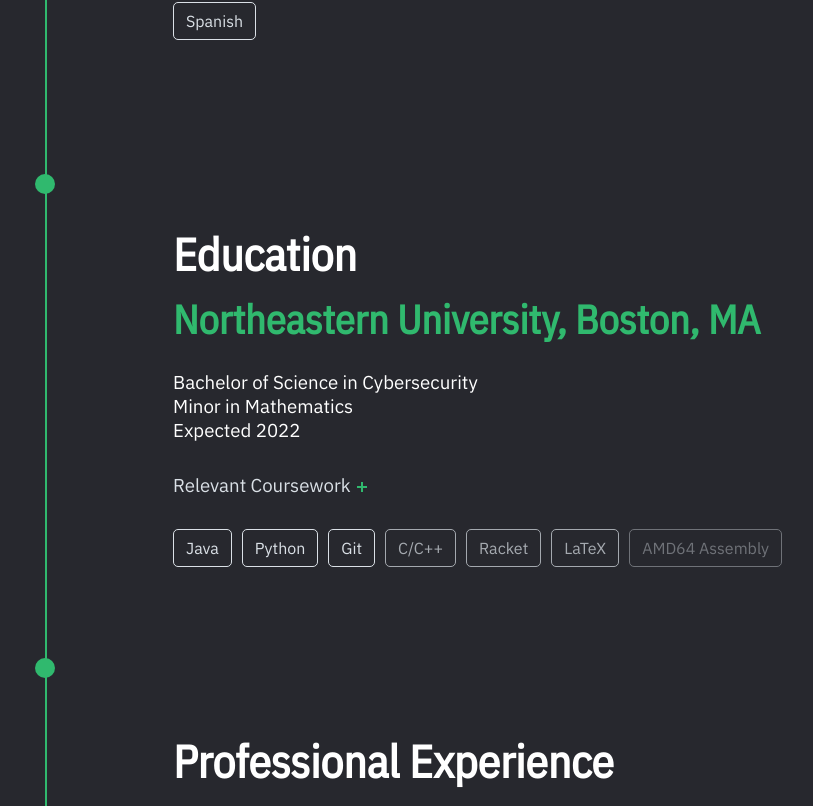
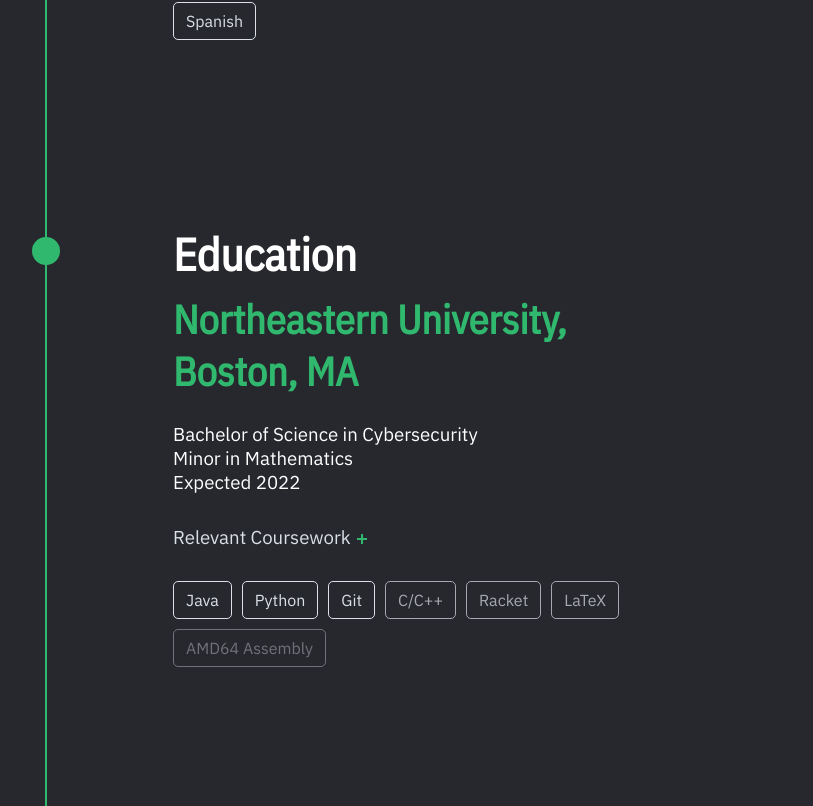
Before and after one commit to justinkonecny/website, a React (Create React App) app: page / in a window 1280 px wide. Shown: the part 1991-2797 px from the top of the page, without its empty margins (83-896 px from the left). Built offline with nearby package versions, Linux system fonts and the light colour scheme.

Commit message:
Fix timeline dots

```diff
--- a/src/components/Home.js
+++ b/src/components/Home.js
@@ -347,7 +347,7 @@
                     </TimelineElement>
 
                     {/* EDUCATION */}
-                    <TimelineElement dotId={'education'}>
+                    <TimelineElement dotId={'education'} textOnly={true}>
                         <div className={this.state.isMobile ? 'body body-mobile' : 'body'}>
                             <h2 id={'education'}>Education</h2>
                             <h3>Northeastern University, Boston, MA</h3>
@@ -392,7 +392,7 @@
                     </TimelineElement>
 
                     {/* WORK EXPERIENCE */}
-                    <TimelineElement dotId={'experience'}>
+                    <TimelineElement dotId={'experience'} textOnly={true}>
                         <h2 id={'experience'}>Professional Experience</h2>
                         <h3>Rocket Software</h3>
                         <h4>Software Engineer Co-op<br/>July - December 2019 | Waltham, MA</h4>
--- a/src/components/TimelineElement.js
+++ b/src/components/TimelineElement.js
@@ -5,21 +5,25 @@
     constructor(props) {
         super(props);
         this.setDotCoordinates = this.setDotCoordinates.bind(this);
+        this.watchDot = this.watchDot.bind(this);
+
+        this.offset = window.innerHeight / 2;
 
         const styleDot = {
             top: this.props.dotTop ? this.props.dotTop : '50px'
         };
 
         const styleContent = {
-            display: this.props.display ? this.props.display : 'block',
+            width: this.props.textOnly ? '60%' : '100%'
         };
 
         const styleSection = {
-            height: this.props.height ? this.props.height : 'auto'
+            height: this.props.height ? 'calc(' + this.props.height  + ' - 20vh)' : 'auto', // height - TopBottomPadding
+            display: this.props.display ? this.props.display : 'block'
         };
 
         const styleLine = {
-            top: 0,
+            top: this.props.start ? '50px' : 0,
             bottom: 0
         };
 
@@ -27,32 +31,45 @@
             dot: styleDot,
             content: styleContent,
             section: styleSection,
-            line: styleLine
+            line: styleLine,
+            isFilled: this.props.start
         };
     }
 
     setDotCoordinates() {
-        if (this.props.dotId) {
-            const rect = this.getOffset(this.props.dotId);
-            const dotY = rect.top - 10 + rect.height * 0.5;  // posTop - (1/2)(dotHeight) + (1/2)(elementHeight)
+        const scrollTop = window.pageYOffset || document.documentElement.scrollTop;
+        const rect = this.getOffset(this.props.dotId);
+        const dotY = rect.top - 10 + rect.height * 0.5;  // posTop - (1/2)(dotHeight) + (1/2)(elementHeight)
+        if (dotY !== this.state.dot.top) {
             this.setState({
                 dot: {
                     top: dotY
                 },
                 line: {
                     top: this.props.start ? dotY : 0
-                }
+                },
+                isFilled: this.props.start || scrollTop > this.state.dot.top - this.offset
             });
+        }
+    }
+
+    watchDot() {
+        const scrollTop = window.pageYOffset || document.documentElement.scrollTop;
+        if (!this.state.isFilled && scrollTop > this.state.dot.top - this.offset) {
+            this.setState({isFilled: true});
         }
     }
 
     componentDidMount() {
         window.addEventListener('resize', this.setDotCoordinates);
+        window.addEventListener('scroll', this.watchDot);
+        setTimeout(this.setDotCoordinates, 100);
         this.setDotCoordinates();
     }
 
     componentWillUnmount() {
         window.removeEventListener('resize', this.setDotCoordinates);
+        window.removeEventListener('scroll', this.watchDot);
     }
 
     getOffset(elementId) {
@@ -70,6 +87,10 @@
     }
 
     render() {
+        let dotClass = 'timeline-dot';
+        dotClass += this.props.start ? ' timeline-dot-start' : '';
+        dotClass += !this.props.start && this.state.isFilled ? ' timeline-dot-filled' : '';
+
         return (
             <div>
                 <div className={'timeline-section'} style={this.state.section}>
@@ -78,7 +99,7 @@
                     </div>
                     <div className={'timeline-line'} style={this.state.line}/>
                 </div>
-                <div className={'timeline-dot'} style={this.state.dot}/>
+                <div className={dotClass} style={this.state.dot}/>
             </div>
         );
     }
--- a/src/css/App.scss
+++ b/src/css/App.scss
@@ -10,6 +10,7 @@
   font-family: 'IBM Plex Sans', sans-serif;
   background-color: $gray-background;
   color: $off-white;
+  scroll-behavior: smooth;
 }
 
 .App-logo {
--- a/src/css/Timeline.scss
+++ b/src/css/Timeline.scss
@@ -1,12 +1,26 @@
 @import 'Global';
+
+@keyframes grow {
+  0% {
+    transform: scale(0);
+  }
+  50% {
+    transform: scale(2.75);
+  }
+  100% {
+    transform: scale(2);
+  }
+}
 
 .timeline {
   width: 100%;
   position: relative;
 
   .timeline-section {
+    padding: 10vh 20vw 10vh 10vw;
     position: relative;
-    width: 90%;
+    width: 60%;
+    //height: 80%;
     left: 10%;
 
     .timeline-line {
@@ -22,20 +36,35 @@
 
     .timeline-content {
       background-color: $gray-background;
-      padding: 10vh 20vw 10vh 10vw;
+      //padding: 10vh 20vw 10vh 10vw;
+      margin: auto 0;
       position: relative;
-      height: 80%;
+    }
+
+    .timeline-content-text {
+      width: 60%;
     }
   }
 
   .timeline-dot {
     content: '';
     position: absolute;
-    width: 20px;
-    height: 20px;
-    left: calc(10% - 10px);
-    background-color: $green;
+    width: 10px;
+    height: 10px;
+    left: calc(10% - 6px);
+    border: 2px solid $green;
+    background-color: $gray-background;
     border-radius: 50%;
     z-index: 1;
   }
+
+  .timeline-dot-filled {
+    background-color: $green;
+    animation: grow 350ms forwards;
+  }
+
+  .timeline-dot-start {
+    transform: scale(2);
+    background-color: $green;
+  }
 }
```
